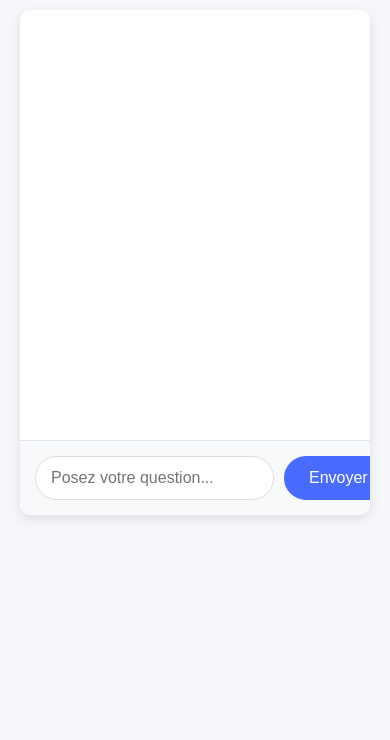
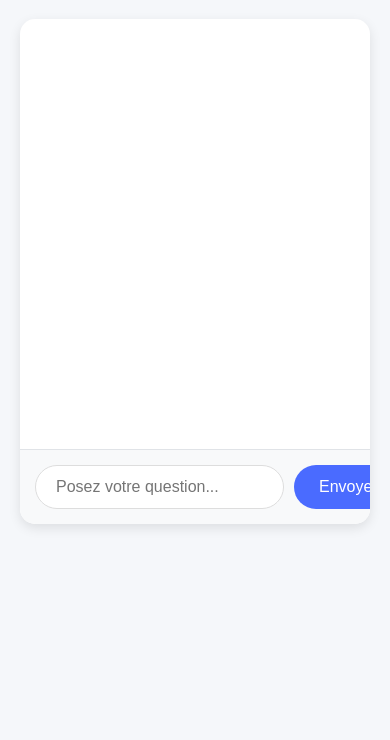
Before and after one commit to ragnaar12/HBA-AI, a plain HTML site: page public/index.html in a window 390 px wide. Shown: the part 104-844 px from the top of the page. Drawn offline with Linux system fonts and the light colour scheme.

Commit message:
index.html

```diff
--- a/public/index.html
+++ b/public/index.html
@@ -5,6 +5,7 @@
     <meta name="viewport" content="width=device-width, initial-scale=1.0">
     <title>Assistant UniSign</title>
     <style>
+        /* Global Styling */
         body {
             font-family: 'Segoe UI', Tahoma, Geneva, Verdana, sans-serif;
             max-width: 800px;
@@ -12,51 +13,81 @@
             padding: 20px;
             background-color: #f5f7fa;
             color: #333;
+            line-height: 1.6;
         }
+
         h1 {
             color: #4a6bff;
             text-align: center;
             margin-bottom: 30px;
+            font-size: 2.5rem;
         }
+
+        /* Chat Container */
         #chat-container {
             background-color: white;
-            border-radius: 10px;
+            border-radius: 15px;
             box-shadow: 0 4px 12px rgba(0, 0, 0, 0.1);
             overflow: hidden;
+            display: flex;
+            flex-direction: column;
         }
+
+        /* Chatbox Styling */
         #chatbox {
             height: 500px;
             padding: 20px;
             overflow-y: auto;
             display: flex;
             flex-direction: column;
-            gap: 15px;
+            gap: 20px;
+            scrollbar-width: thin;
+            scrollbar-color: #4a6bff #f5f7fa;
         }
+
+        #chatbox::-webkit-scrollbar {
+            width: 8px;
+        }
+
+        #chatbox::-webkit-scrollbar-thumb {
+            background-color: #4a6bff;
+            border-radius: 5px;
+        }
+
+        #chatbox::-webkit-scrollbar-track {
+            background-color: #f5f7fa;
+        }
+
         .message {
             max-width: 80%;
-            padding: 12px 16px;
+            padding: 15px 20px;
             border-radius: 18px;
-            line-height: 1.5;
             word-wrap: break-word;
+            font-size: 1rem;
         }
+
         .user-message {
             align-self: flex-end;
             background-color: #4a6bff;
             color: white;
-            border-bottom-right-radius: 4px;
+            border-radius: 18px 4px 18px 18px;
         }
+
         .bot-message {
             align-self: flex-start;
             background-color: #f0f2f5;
             color: #333;
-            border-bottom-left-radius: 4px;
+            border-radius: 4px 18px 18px 18px;
         }
+
         .typing-indicator {
             align-self: flex-start;
             color: #666;
             font-style: italic;
             padding: 10px 20px;
+            font-size: 0.9rem;
         }
+
         .error-message {
             color: #d32f2f;
             background-color: #ffebee;
@@ -65,24 +96,31 @@
             text-align: center;
             margin: 10px 0;
         }
+
+        /* Input Container */
         #input-container {
             display: flex;
             padding: 15px;
             background-color: #f8f9fa;
             border-top: 1px solid #e0e3e7;
+            border-radius: 0 0 15px 15px;
         }
+
         #userInput {
             flex: 1;
-            padding: 12px 15px;
+            padding: 12px 20px;
             border: 1px solid #ddd;
             border-radius: 25px;
             font-size: 16px;
             outline: none;
-            transition: border 0.3s;
+            transition: border 0.3s, box-shadow 0.3s;
         }
+
         #userInput:focus {
             border-color: #4a6bff;
+            box-shadow: 0 0 5px rgba(74, 107, 255, 0.3);
         }
+
         #sendButton {
             background-color: #4a6bff;
             color: white;
@@ -92,18 +130,27 @@
             border-radius: 25px;
             cursor: pointer;
             font-size: 16px;
-            transition: background-color 0.3s;
+            transition: background-color 0.3s, transform 0.2s;
         }
+
         #sendButton:hover {
             background-color: #3a5bef;
+            transform: scale(1.05);
         }
+
+        /* Media Queries */
         @media (max-width: 600px) {
             #chatbox {
                 height: 400px;
                 padding: 15px;
             }
+
             .message {
                 max-width: 90%;
+            }
+
+            h1 {
+                font-size: 2rem;
             }
         }
     </style>
```
